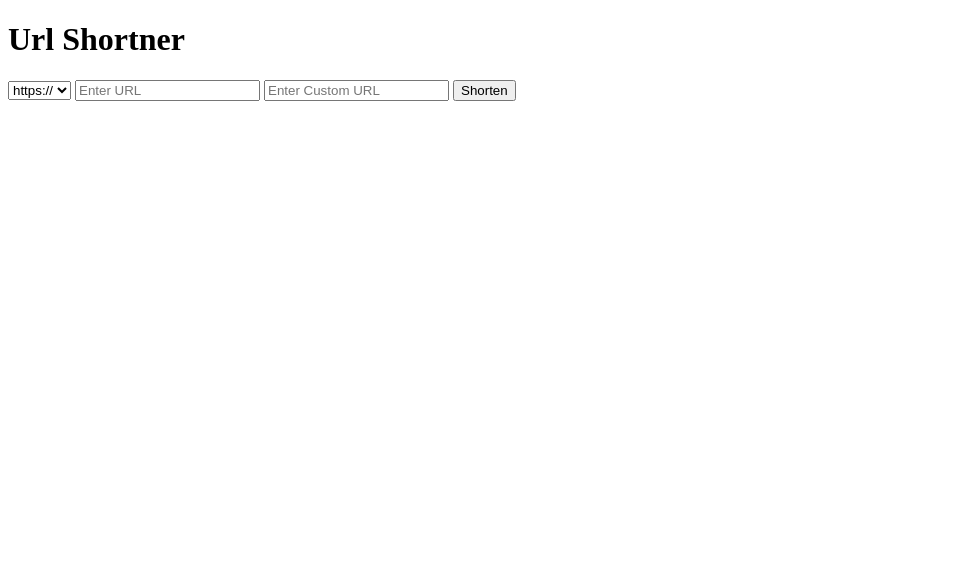
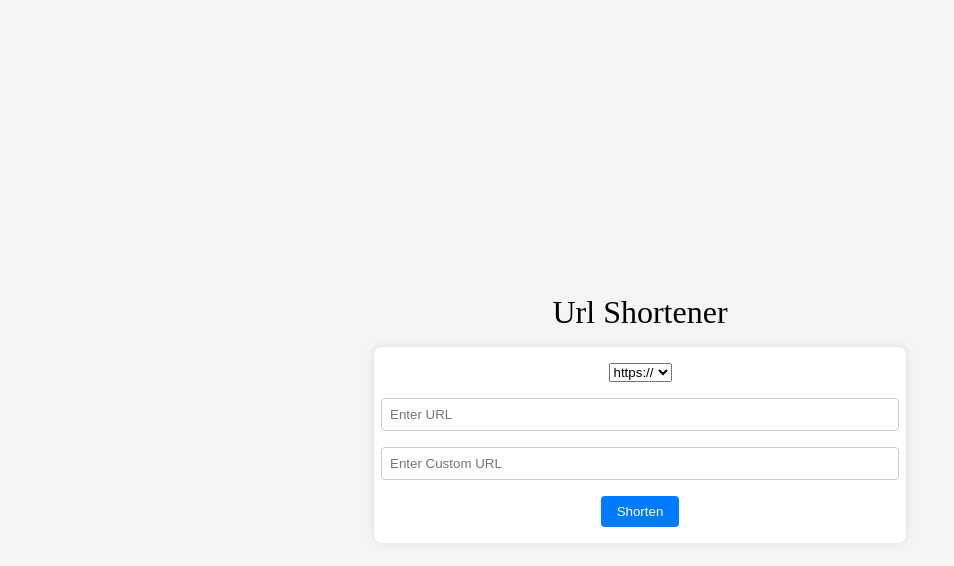
Before and after one commit to Kanchan253/smallurl, a website: page views/index.html in a window 1280 px wide. Shown: the whole page, without its empty margins (0-954 px from the left). Drawn offline with Linux system fonts and the light colour scheme.

Commit message:
minor changes

```diff
--- a/package.json
+++ b/package.json
@@ -2,10 +2,8 @@
   "name": "smallurl",
   "version": "1.0.0",
   "description": "",
-  "main": "index.js",
-  "scripts": {
-    "test": "echo \"Error: no test specified\" && exit 1"
-  },
+  "main": "app.js",
+  "scripts": {},
   "author": "Kanchan Daryanani",
   "license": "ISC",
   "dependencies": {
--- a/views/index.html
+++ b/views/index.html
@@ -5,9 +5,89 @@
     <meta http-equiv="X-UA-Compatible" content="IE=edge" />
     <meta name="viewport" content="width=device-width, initial-scale=1.0" />
     <title>Make URL Smaller</title>
+    <style>
+      body {
+        display: flex;
+        flex-direction: column;
+        align-items: center;
+        justify-content: center;
+        height: 100vh;
+        background-color: #f5f5f5;
+      }
+      h1 {
+        font-size: 2rem;
+        font-weight: 500;
+        margin-bottom: 1rem;
+      }
+      form {
+        display: flex;
+        flex-direction: column;
+        align-items: center;
+        justify-content: center;
+        width: 100%;
+        max-width: 500px;
+        padding: 1rem;
+        background-color: #fff;
+        border-radius: 0.5rem;
+        box-shadow: 0 0 0.5rem rgba(0, 0, 0, 0.1);
+      }
+      form > * {
+        margin: 0.5rem 0;
+      }
+      form > *:first-child {
+        margin-top: 0;
+      }
+      form > *:last-child {
+        margin-bottom: 0;
+      }
+      form > input {
+        width: 100%;
+        padding: 0.5rem;
+        border: 1px solid #ccc;
+        border-radius: 0.25rem;
+        outline: none;
+      }
+      form > input:focus {
+        border-color: #007bff;
+      }
+      form > button {
+        padding: 0.5rem 1rem;
+        border: none;
+        border-radius: 0.25rem;
+        background-color: #007bff;
+        color: #fff;
+        font-weight: 500;
+        cursor: pointer;
+        outline: none;
+      }
+      form > button:hover {
+        background-color: #0069d9;
+      }
+      form > button:active {
+        background-color: #0062cc;
+      }
+      form > button:disabled {
+        background-color: #6c757d;
+        cursor: not-allowed;
+      }
+      form > button:disabled:hover {
+        background-color: #6c757d;
+      }
+      form > button:disabled:active {
+        background-color: #6c757d;
+      }
+      #generated {
+        font-size: 1.5rem;
+        font-weight: 500;
+        margin-top: 1rem;
+        margin-bottom: 0.5rem;
+      }
+      #copy {
+      }
+    </style>
   </head>
   <body>
-    <h1>Url Shortner</h1>
+    <h1>Url Shortener</h1>
     <form onsubmit="shorten(event)">
       <select id="prefix">
         <option value="https://">https://</option>
```
